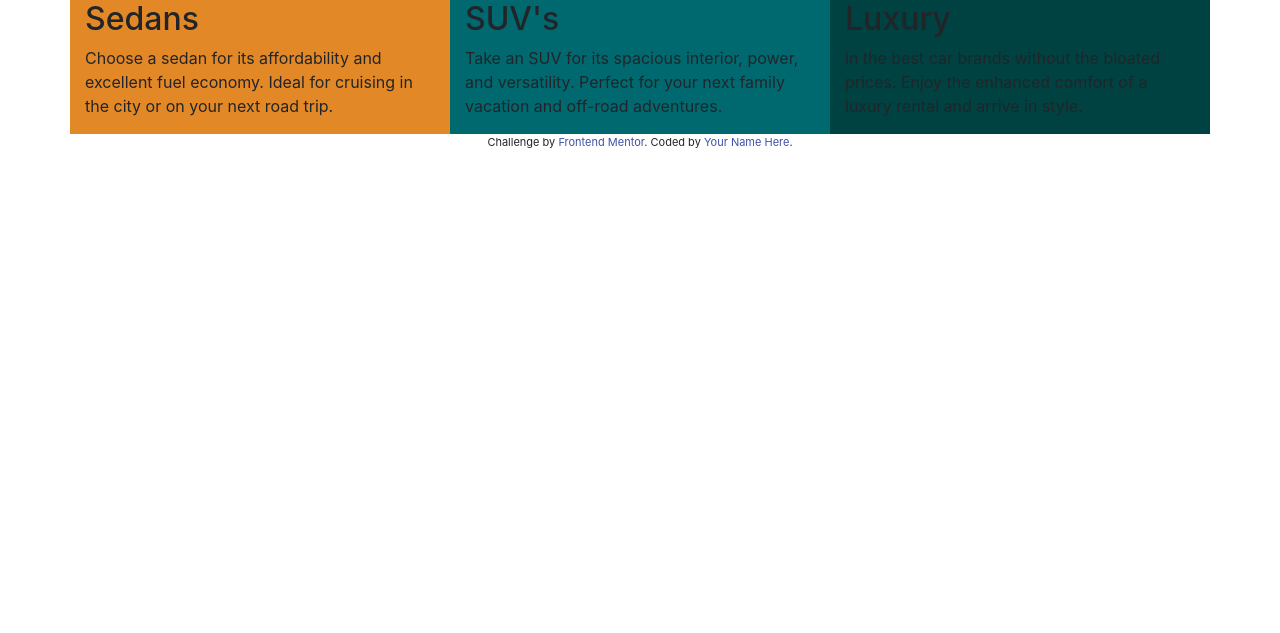
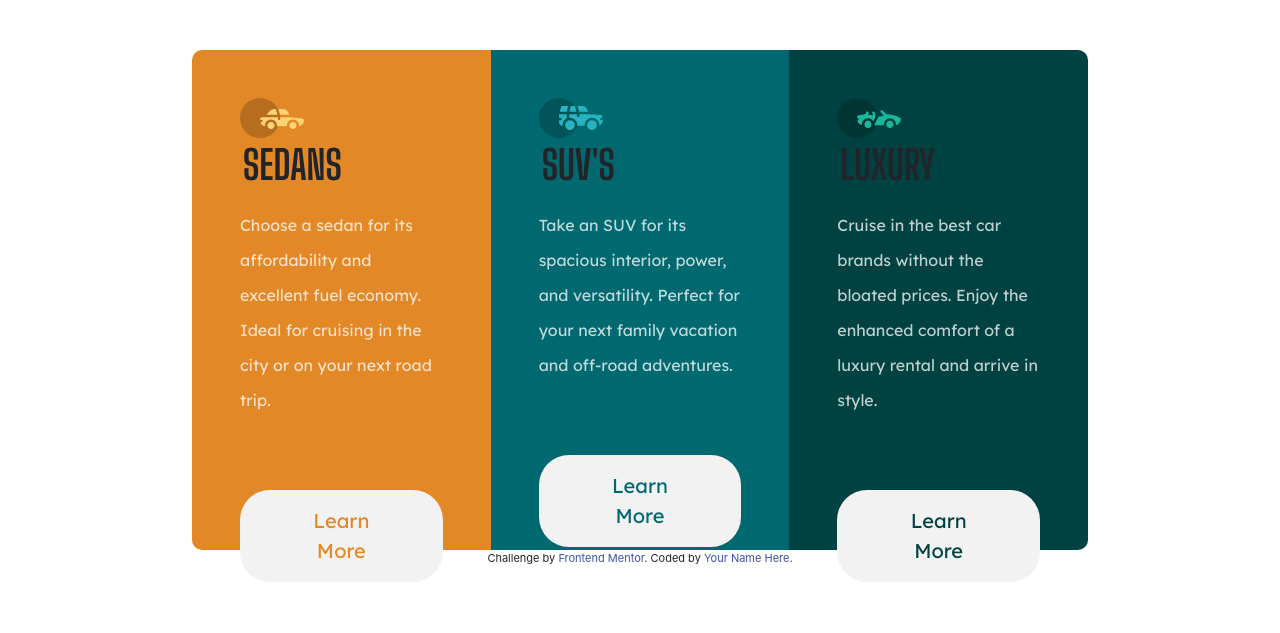
Before and after one commit to FranMedic/W01CH04-franciscaMedico, a plain HTML site: page second-page/3-column.html in a window 1280 px wide. Drawn offline with nearby package versions, Linux system fonts and the light colour scheme.

Commit message:
modified html classes and css attributes and elements

```diff
--- a/second-page/3-column.html
+++ b/second-page/3-column.html
@@ -6,7 +6,8 @@
   <link rel="stylesheet" href="https://stackpath.bootstrapcdn.com/bootstrap/4.3.1/css/bootstrap.min.css" integrity="sha384-ggOyR0iXCbMQv3Xipma34MD+dH/1fQ784/j6cY/iJTQUOhcWr7x9JvoRxT2MZw1T" crossorigin="anonymous">
   <link rel="stylesheet" href="style.css"/>
   <link rel="icon" type="image/png" sizes="32x32" href="./images/favicon-32x32.png">
-
+  <link href="https://fonts.googleapis.com/css2?family=Big+Shoulders+Display:wght@700&display=swap" rel="stylesheet">
+  <link href="https://fonts.googleapis.com/css2?family=Lexend+Deca&display=swap" rel="stylesheet">
   <title>Frontend Mentor | 3-column preview card component</title>
 
   <!-- Feel free to remove these styles or customise in your own stylesheet 👍 -->
@@ -18,20 +19,26 @@
 <body>
   <main class="main-content container">
   <div class="row">
-  <section class="col-4 sedan">
-    <h2>Sedans</h2>
-      <p>Choose a sedan for its affordability and excellent fuel economy. Ideal for cruising in the city
+  <section class="col-4 pt-5 px-5  sedan marcas">
+    <div class="icon-sedan"><img src="images/icon-sedans.svg"</div>
+    <h2 class="title">Sedans</h2>
+      <p class="text py-2">Choose a sedan for its affordability and excellent fuel economy. Ideal for cruising in the city
       or on your next road trip.</p>
+      <button class="btn btn-primary my-5 px-5 py-3 btn-lg boton boton-sedan" type="submit">Learn More</button>
   </section>
-  <section class="col-4 suv">
-    <h2>SUV's</h2>
-      <p>Take an SUV for its spacious interior, power, and versatility. Perfect for your next family vacation
+  <section class="col-4 pt-5 px-5  suv marcas">
+    <div class="icon-suvs"><img src="images/icon-suvs.svg"</div>
+    <h2 class="title">SUV's</h2>
+      <p class="text py-2">Take an SUV for its spacious interior, power, and versatility. Perfect for your next family vacation
       and off-road adventures.</p>
+      <button class="btn btn-primary my-5 px-5 py-3 btn-lg boton boton-suvs" type="submit">Learn More</button>
   </section>
-  <section class="col-4 luxury">
-    <h2>Luxury</h2>
-      <p> in the best car brands without the bloated prices. Enjoy the enhanced comfort of a luxury
+  <section class="col-4 pt-5 px-5 luxury marcas">
+    <div class="icon-luxury"><img src="images/icon-luxury.svg"</div>
+    <h2 class="title">Luxury</h2>
+      <p class="text py-2"> Cruise in the best car brands without the bloated prices. Enjoy the enhanced comfort of a luxury
       rental and arrive in style.</p>
+      <button class="btn btn-primary my-5 px-5 py-3 btn-lg boton boton-luxury" type="submit">Learn More</button>
   </section>
   </div>
   </main>
--- a/second-page/style.css
+++ b/second-page/style.css
@@ -2,19 +2,63 @@
   box-sizing: border-box;
 }
 body{
+  width: 100vw;
+  height: 100vh;
   margin: 0;
   padding: 0;
+
+
 }
 .main-content{
+  width: 70vw;
+  margin-top: 50px;
   display: flex;
+  justify-content: center;
+  align-items: center;
+
+}
+.marcas{
+height: 500px;
 
 }
 .sedan{
   background-color: hsl(31, 77%, 52%);
+  border-radius: 10px 0  0 10px;
 }
 .suv{
   background-color: hsl(184, 100%, 22%);
 }
 .luxury{
   background-color: hsl(179, 100%, 13%);
+  border-radius: 0 10px 10px 0;
 }
+.title{
+  text-transform: uppercase;
+  font-family: 'Big Shoulders Display', cursive;
+  font-size: 40px;
+  padding: 3px;
+}
+.text{
+font-family: 'Lexend Deca', sans-serif;
+color:hsla(0, 0%, 100%, 0.75);
+line-height: 35px;
+
+}
+.boton{
+  border-radius: 30px;
+  background-color:hsl(0, 0%, 95%);
+  border: none;
+
+}
+.boton-sedan{
+  color:hsl(31, 77%, 52%);
+  font-family: 'Lexend Deca', sans-serif;
+}
+.boton-suvs{
+  color:hsl(184, 100%, 22%);
+  font-family: 'Lexend Deca', sans-serif;
+}
+.boton-luxury{
+  color:hsl(179, 100%, 13%);
+  font-family: 'Lexend Deca', sans-serif;
+}
```
Also changed, not shown: second-page/images/favicon-32x32.png (added), second-page/images/icon-luxury.svg (added), second-page/images/icon-sedans.svg (added), second-page/images/icon-suvs.svg (added).
